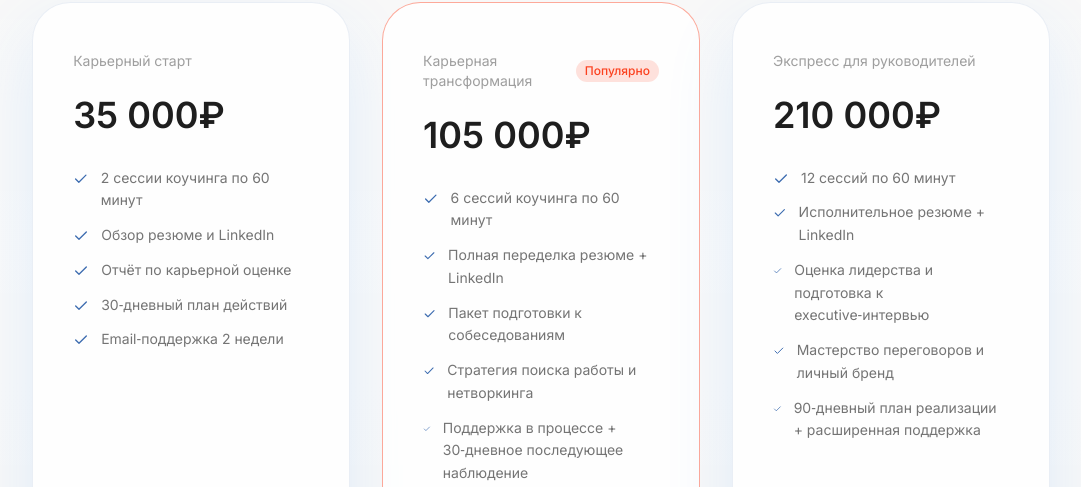
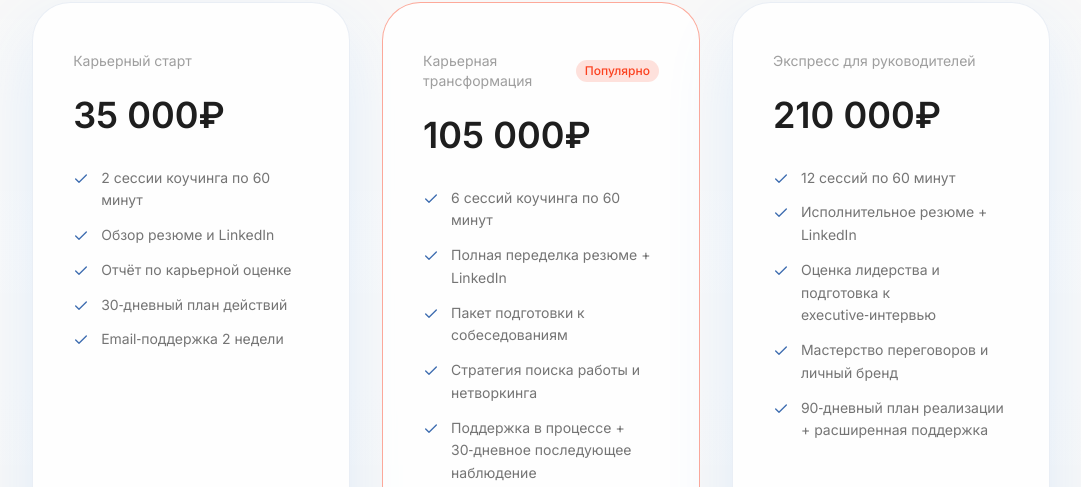
Before and after one commit to lfosignal/career-stories, a Next.js app: page / in a window 1280 px wide. Shown: the part 5861-6348 px from the top of the page, without its empty margins (99-1180 px from the left). Built offline with nearby package versions, Linux system fonts and the light colour scheme.

Commit message:
pricing: fix check icon sizing

```diff
--- a/src/components/site/ServicesPricing.tsx
+++ b/src/components/site/ServicesPricing.tsx
@@ -40,7 +40,7 @@ export function ServicesPricing() {
                 <CardContent className="space-y-3 px-10 pb-10 pt-8 text-sm leading-relaxed text-muted-foreground">
                   {plan.features.map((f) => (
                     <div key={f} className="flex items-start gap-3">
-                      <Check className="mt-1 size-4 text-accent" />
+                      <Check className="mt-1 h-4 w-4 shrink-0 text-accent" />
                       <p>{f}</p>
                     </div>
                   ))}
```
